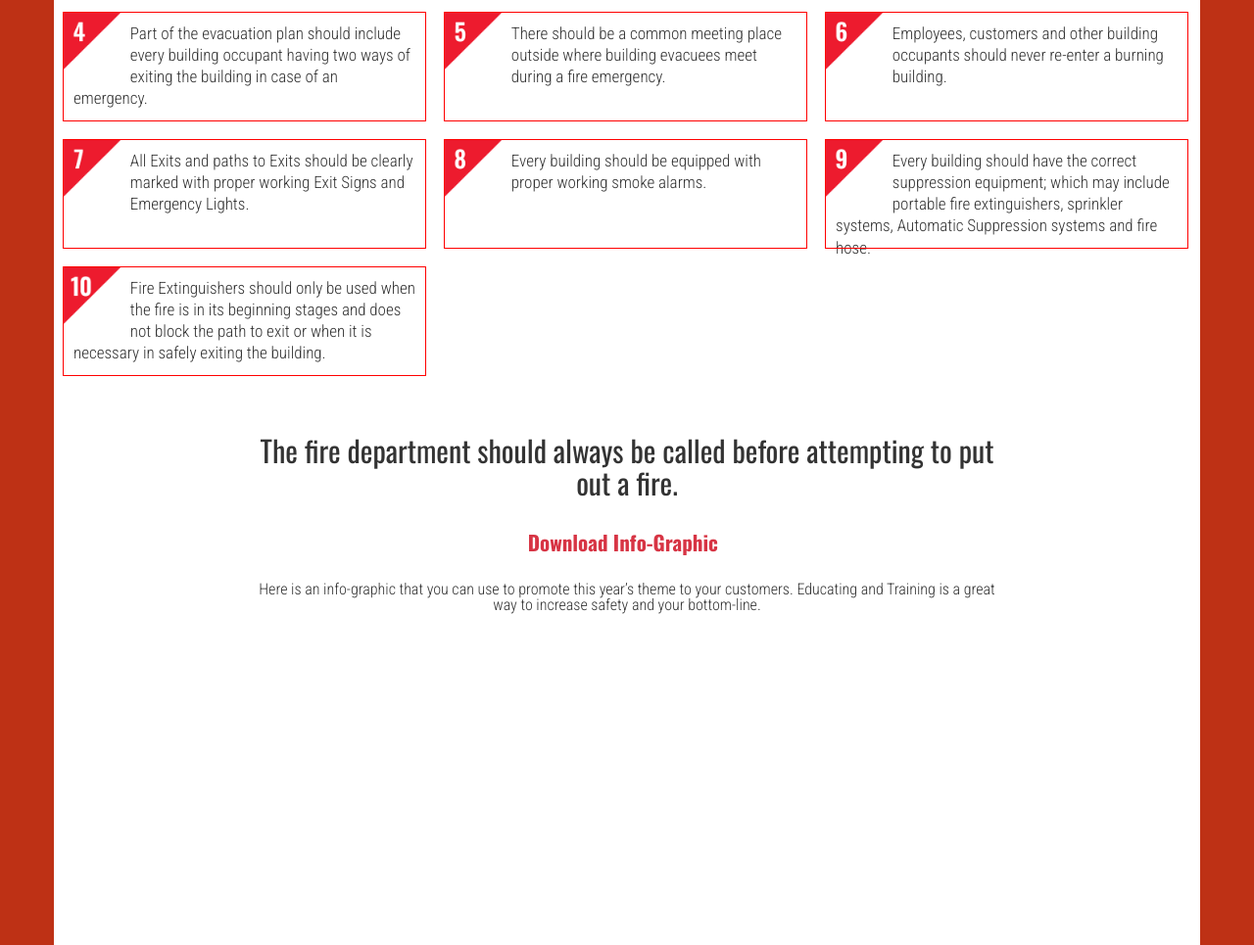
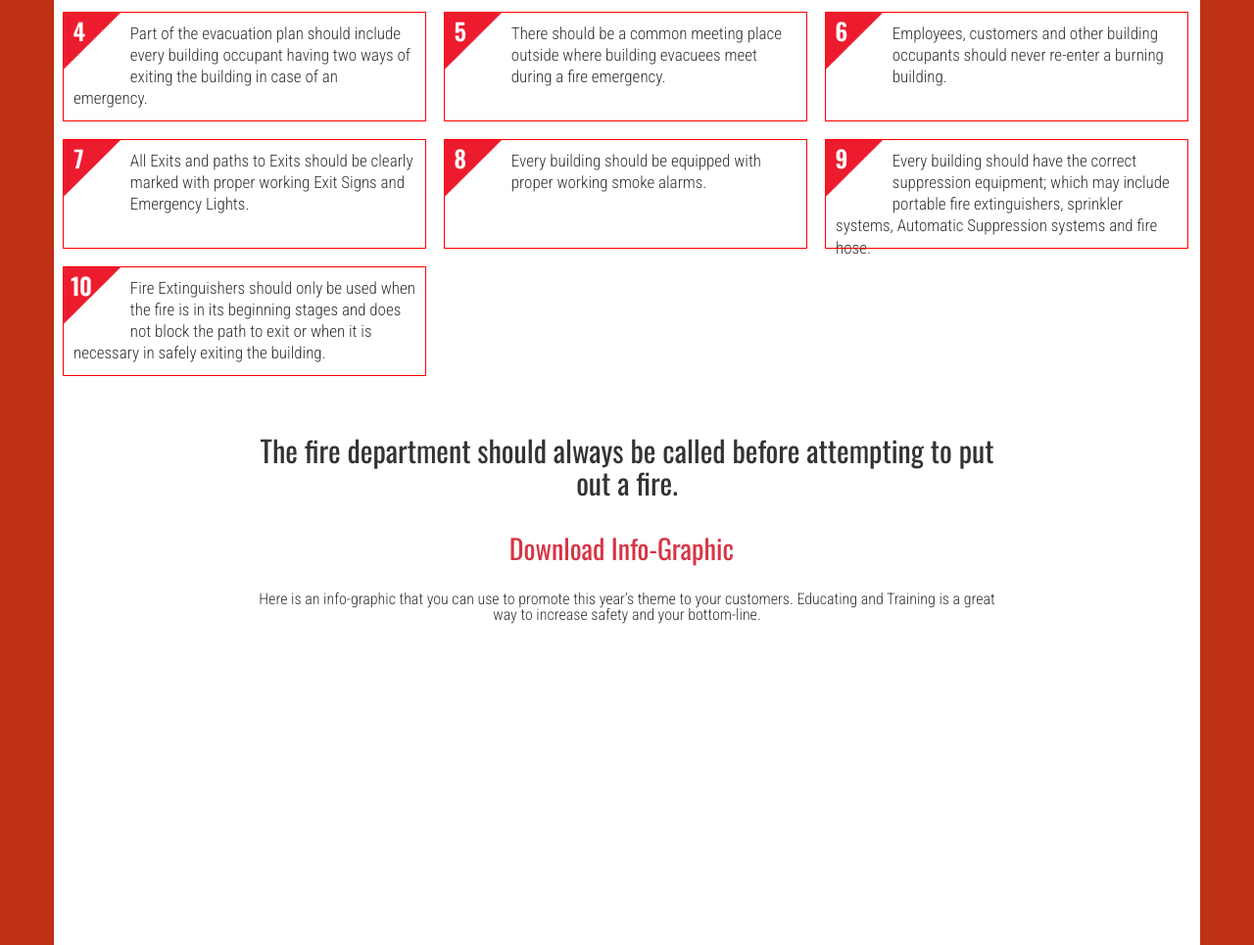
Before and after one commit to janettwalker/brooks, a plain HTML site: page test.html in a window 1280 px wide. Shown: the part 1405-2370 px from the top of the page at 98% size. Drawn offline with nearby package versions, Linux system fonts and the light colour scheme.

Commit message:
more style stuff

```diff
--- a/assets/css/jw.css
+++ b/assets/css/jw.css
@@ -58,7 +58,7 @@ body{
   box-sizing:border-box;
   margin-left:-0.4em;
   position:relative;
-  font-size:1.5em;
+  font-size:2em;
   overflow:hidden;
   text-decoration:none;
 }
@@ -131,11 +131,6 @@ body{
 .jw_square:hover .jw_link:before,.jw_square:hover .jw_link:after{
   width:100%;
   text-decoration:none;
-}
-
-.jw_text {
-  font-size: 20px;
-  font-weight: bold;
 }
 
 
--- a/test.html
+++ b/test.html
@@ -352,7 +352,7 @@
         <div class="row">
             <div class="text-center">
               <span class="jw_square jw_individual">
-                <a class="jw_before jw_after jw_text jw_link" href="#">Download Info-Graphic</a>
+                <a class="jw_before jw_after jw_link" href="#">Download Info-Graphic</a>
               </span>
             </div>
         </div>
```
